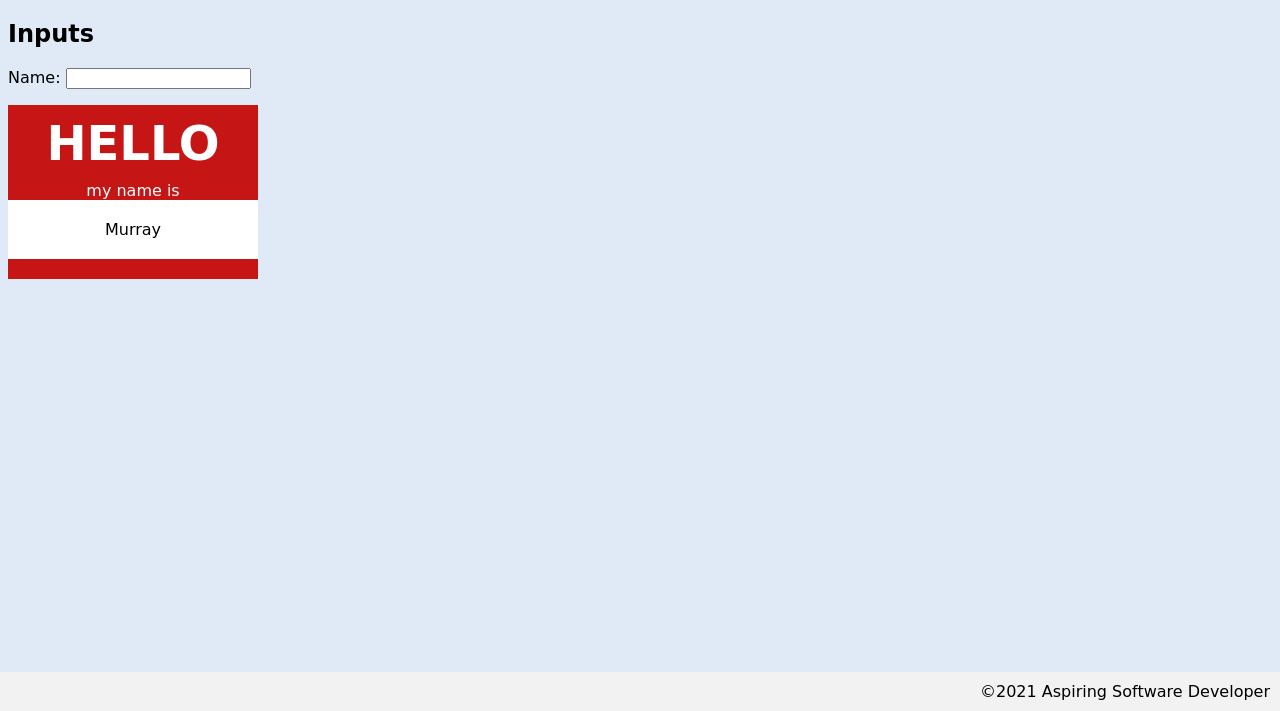
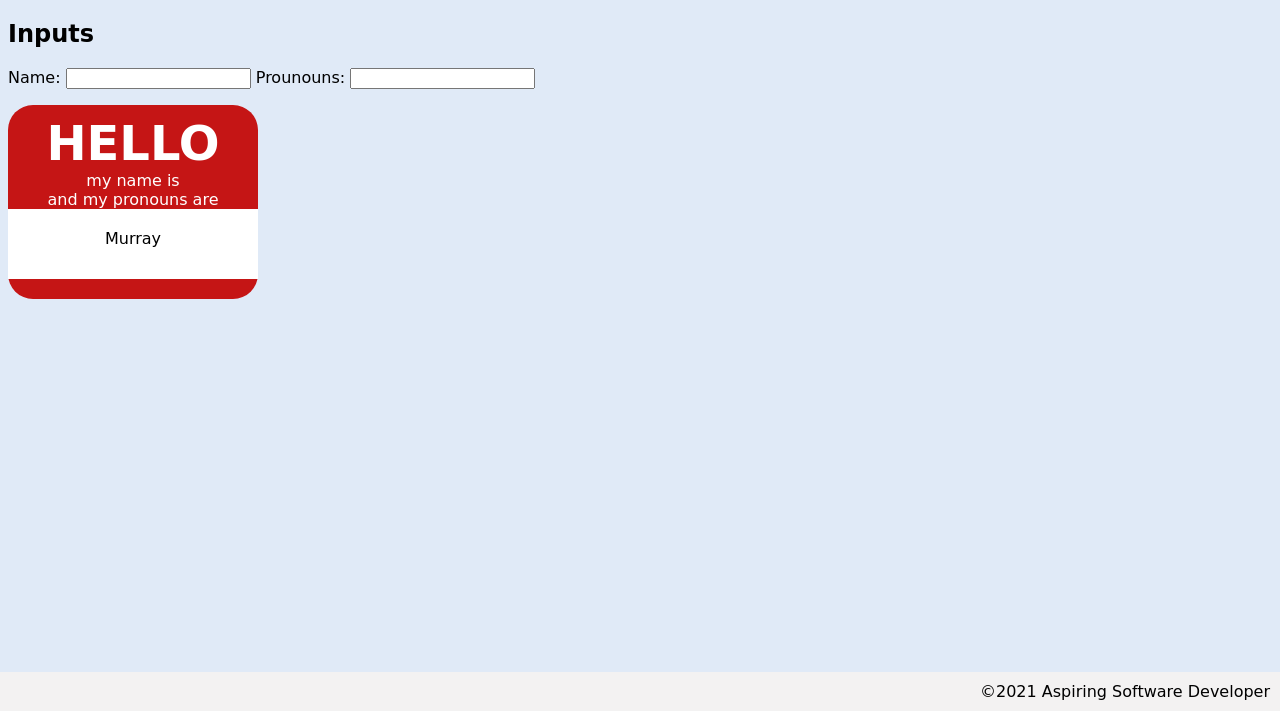
Before and after one commit to Hathaway-Shan/name-tag, a plain HTML site: page index.html in a window 1280 px wide. Shown: the part 89-800 px from the top of the page. Drawn offline with Linux system fonts and the light colour scheme; a web font is replaced by a local one.

Commit message:
added pronoun html and css

```diff
--- a/index.html
+++ b/index.html
@@ -21,6 +21,8 @@
             <label>
                 Name:
                 <input id="name-input">
+                Prounouns:
+                <input id="pronouns">
 
             </label>
         </section>
@@ -29,6 +31,7 @@
             <p id="name-tag">
                 <span id="greeting">Hello</span>
                 <span id="introduction">my name is</span>
+                <span id="pronouns">and my pronouns are</span>
                 <span id="name-display">Murray</span>
             </p>
         </section>
--- a/styles.css
+++ b/styles.css
@@ -33,6 +33,7 @@ footer {
     text-align: center;
     padding-top: 10px;
     padding-bottom: 20px;
+    border-radius: 25px;
 }
 span {
     display: block;
@@ -47,11 +48,15 @@ span {
 
 #introduction {
     color: white;
-    padding-top: 10px;
+}
+#pronouns {
+    color: white;
+    padding-bottom" 10px;
 }
 #name-display {
     background: white;
     padding-top: 20px;
     padding-bottom: 20px;
     font-family: cursive;
+    min-height: 30px;
 }
```
Also changed, not shown: app.js (+3 -4 lines).
